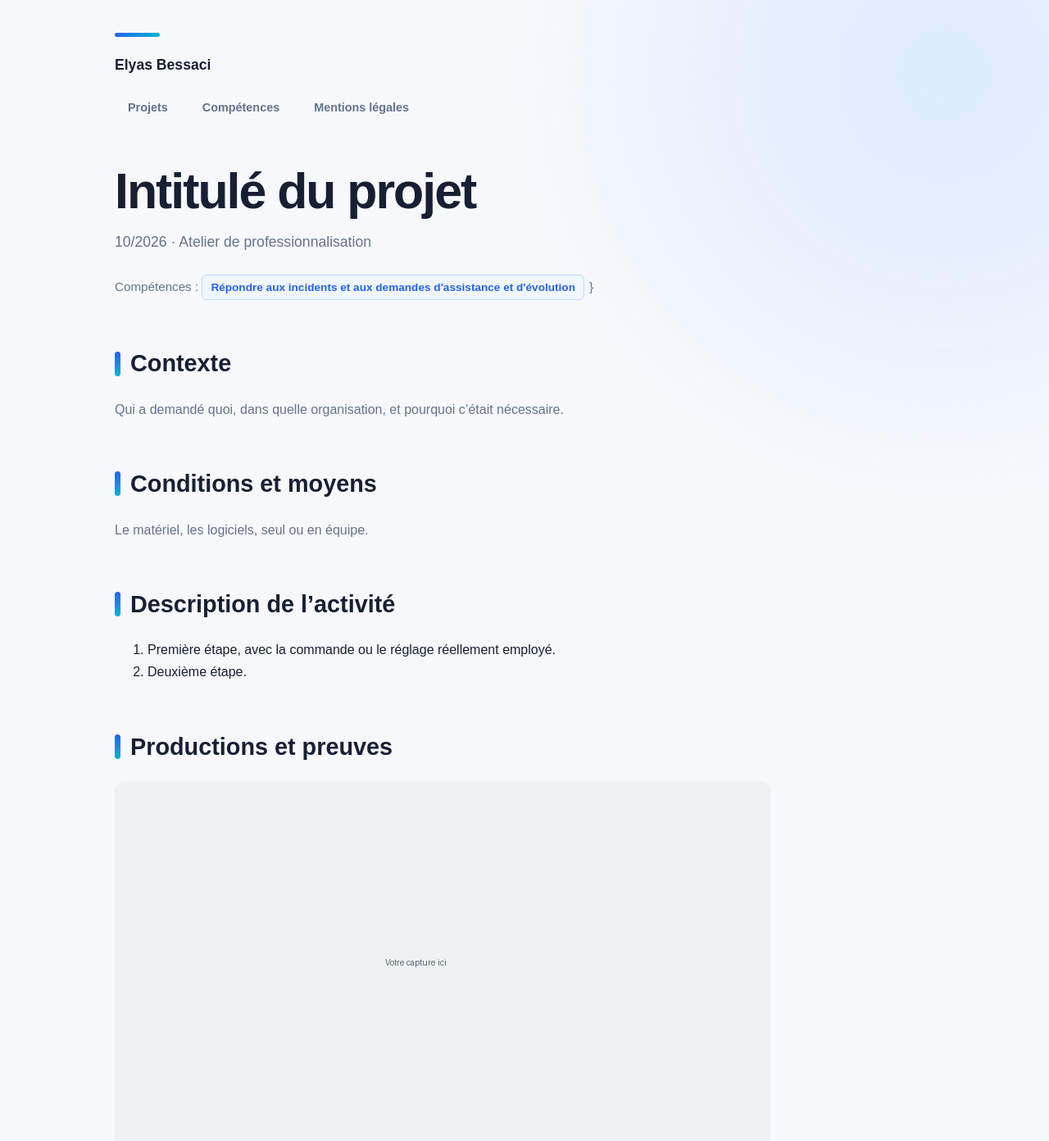
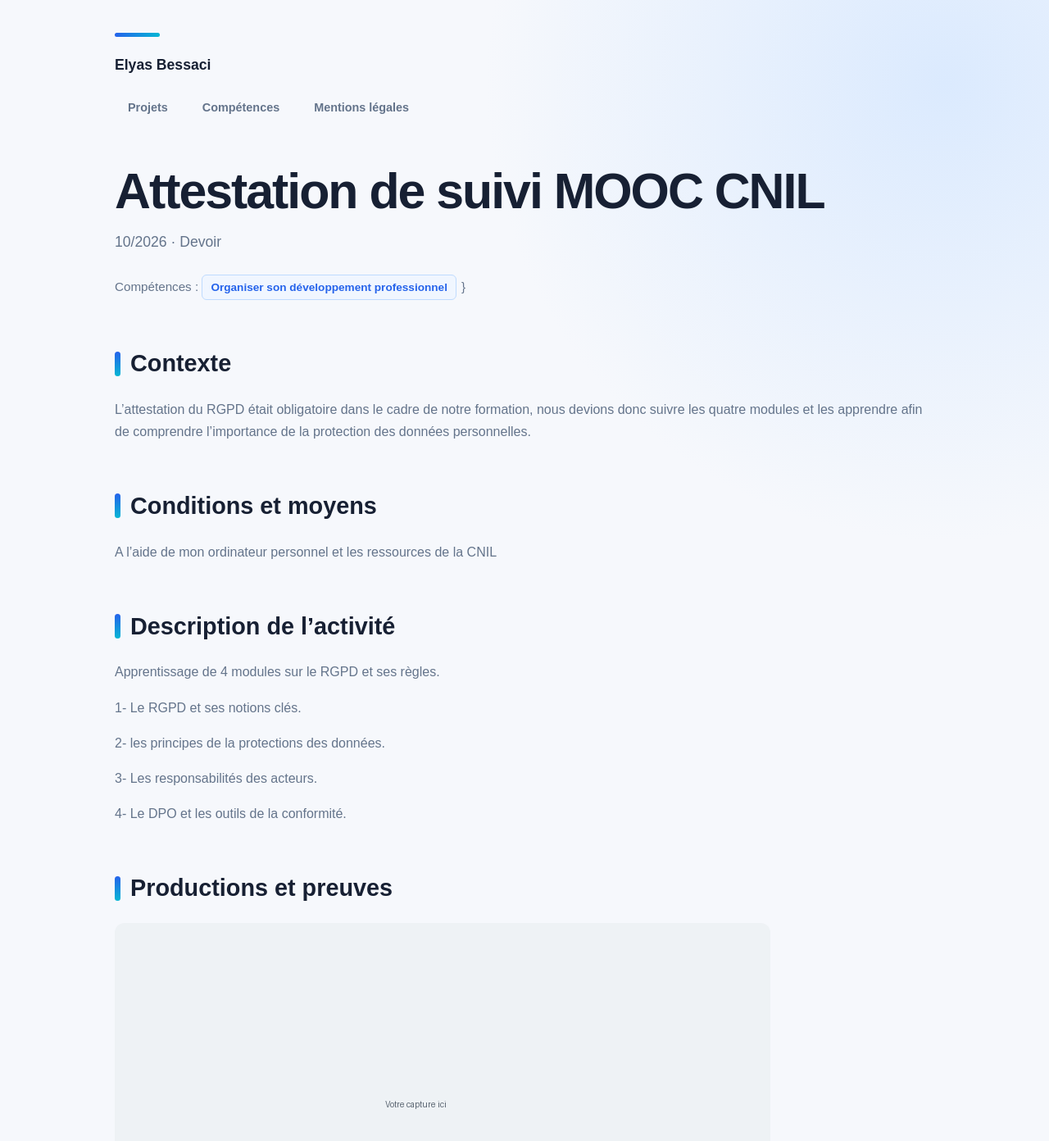
Before and after one commit to elyas-b/portfolio-, a Jekyll site: the page built from _projets/projet CNIL.md, in a window 1280 px wide and 1400 px high. Shown: the top 1392 px of the window at 82% size. Built offline with Jekyll 4.4.1, drawn with Linux system fonts in a browser that asks for light colours; some of the changed text lies outside the part shown.

Commit message:
Update projet CNIL.md

```diff
--- a/_projets/projet CNIL.md
+++ b/_projets/projet CNIL.md
@@ -1,23 +1,30 @@
 ---
-title: "Intitulé du projet"
-date: 2026-10-07
-cadre: "Atelier de professionnalisation"
-resume: "Une phrase : ce que vous avez fait, et pour qui."
-competences: [c2]
+title: "Attestation de suivi MOOC CNIL "
+date: 2026-10-29
+cadre: "Devoir"
+resume: "Suivi des modules de formation sur le RGPD disponibles sur le site de la CNIL."
+competences: [c6]
 ---
 
 ## Contexte
 
-Qui a demandé quoi, dans quelle organisation, et pourquoi c'était nécessaire.
+L’attestation du RGPD était obligatoire dans le cadre de notre formation, nous devions donc suivre les quatre modules et les apprendre afin de comprendre l’importance de la protection des données personnelles.
 
 ## Conditions et moyens
 
-Le matériel, les logiciels, seul ou en équipe.
+A l'aide de mon ordinateur personnel et les ressources de la CNIL
 
 ## Description de l'activité
 
-1. Première étape, avec la commande ou le réglage réellement employé.
-2. Deuxième étape.
+Apprentissage de 4 modules sur le RGPD et ses règles.
+
+1- Le RGPD et ses notions clés.
+
+2- les principes de la protections des données.
+
+3- Les responsabilités des acteurs.
+
+4- Le DPO et les outils de la conformité.
 
 ## Productions et preuves
 
@@ -25,4 +32,4 @@ Le matériel, les logiciels, seul ou en équipe.
 
 ## Ce que j'en retiens
 
-Une difficulté rencontrée et la façon dont vous l'avez réglée.
+J’ai appris à mieux comprendre l’importance des données personnelles, comment les protéger, respecter la vie privée des utilisateurs et faire attention à la manière dont on utilise leurs informations.
```
